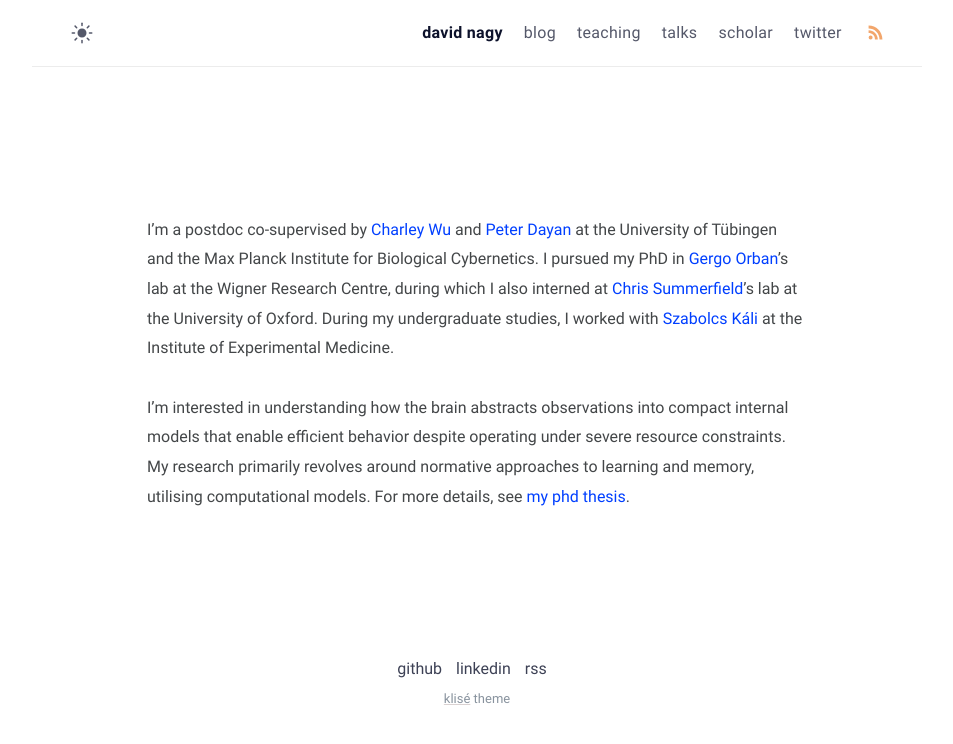
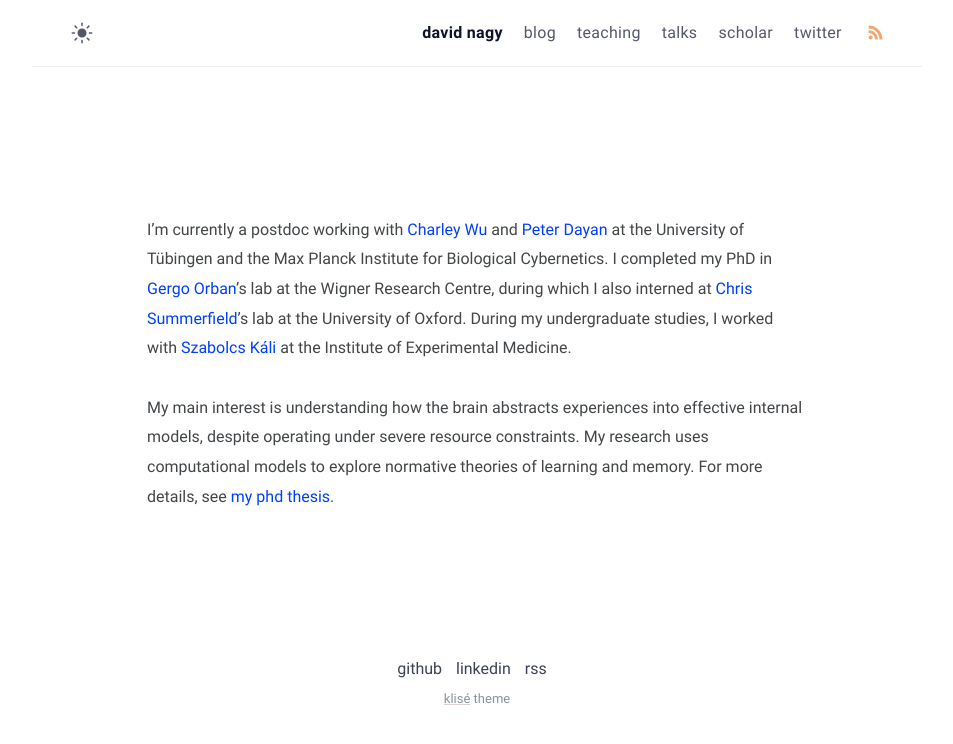
Before and after one commit to david-nagy/david-nagy.github.io, a Jekyll site: the page built from index.md, in a window 1280 px wide. Shown: the top 744 px of the page, without its empty margins (163-1116 px from the left). Built offline with Jekyll 4.4.1, drawn with Linux system fonts in a browser that asks for light colours.

Commit message:
Update index.md

```diff
--- a/index.md
+++ b/index.md
@@ -4,6 +4,6 @@ layout: page
 
 
 
-I'm a postdoc co-supervised by [Charley Wu](https://hmc-lab.com/) and [Peter Dayan](https://www.mpg.de/12309370/biological-cybernetics-dayan) at the University of Tübingen and the Max Planck Institute for Biological Cybernetics. I pursued my PhD in [Gergo Orban](https://scholar.google.com/citations?user=1JeMZad2LKcC)'s lab at the Wigner Research Centre, during which I also interned at [Chris Summerfield](https://scholar.google.com/citations?user=ymlcN9AAAAAJ)'s lab at the University of Oxford. During my undergraduate studies, I worked with [Szabolcs Káli](https://scholar.google.com/citations?user=8gykEqQAAAAJ) at the Institute of Experimental Medicine.
+I'm currently a postdoc working with [Charley Wu](https://hmc-lab.com/) and [Peter Dayan](https://www.mpg.de/12309370/biological-cybernetics-dayan) at the University of Tübingen and the Max Planck Institute for Biological Cybernetics. I completed my PhD in [Gergo Orban](https://scholar.google.com/citations?user=1JeMZad2LKcC)'s lab at the Wigner Research Centre, during which I also interned at [Chris Summerfield](https://scholar.google.com/citations?user=ymlcN9AAAAAJ)'s lab at the University of Oxford. During my undergraduate studies, I worked with [Szabolcs Káli](https://scholar.google.com/citations?user=8gykEqQAAAAJ) at the Institute of Experimental Medicine.
 
-I’m interested in understanding how the brain abstracts observations into compact internal models that enable efficient behavior despite operating under severe resource constraints. My research primarily revolves around normative approaches to learning and memory, utilising computational models. For more details, see [my phd thesis](http://davidnagy.web.elte.hu/preprints/dnagy_thesis_elte.pdf).
+My main interest is understanding how the brain abstracts experiences into effective internal models, despite operating under severe resource constraints. My research uses computational models to explore normative theories of learning and memory. For more details, see [my phd thesis](http://davidnagy.web.elte.hu/preprints/dnagy_thesis_elte.pdf).
```
